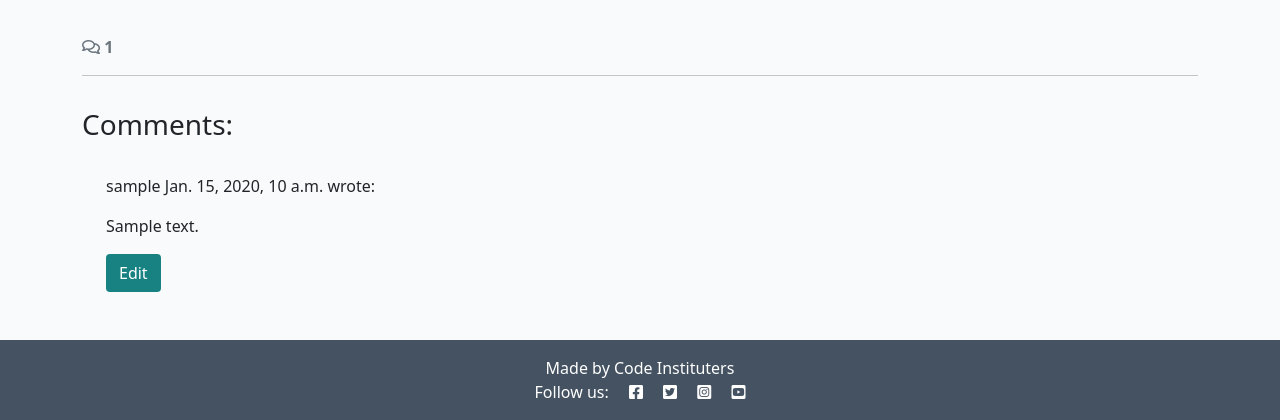
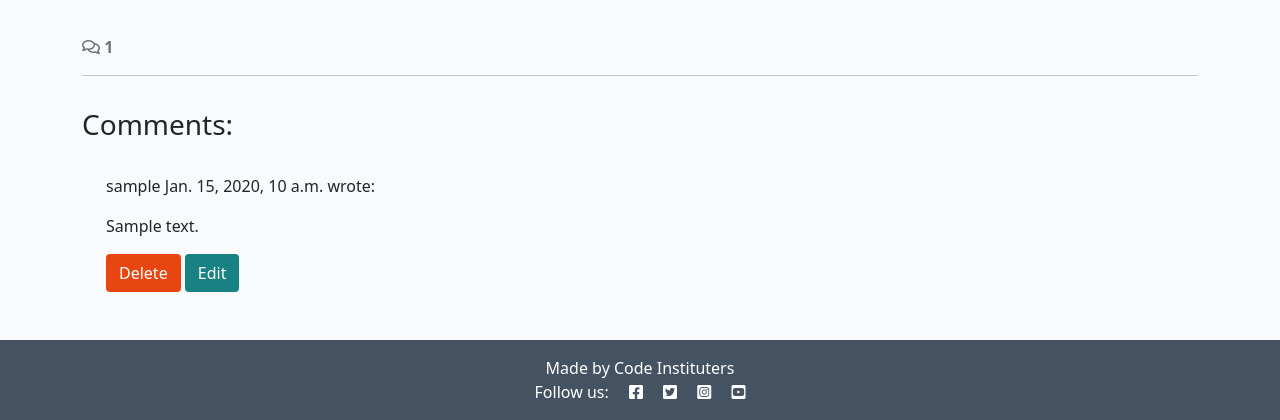
Before and after one commit to jordanabraga/lovebooks, a Django app: a page that uses books/templates/books/book_detail.html in a window 1280 px wide. Shown: the part 965-1385 px from the top of the page. Run offline with Django 4.2, Linux system fonts and the light colour scheme; a user stored in the database is signed in; tables that the repository leaves empty hold one stand-in row (values such as "Sample post"); parts of the project's set-up code (start-up, migrations or seed data) failed here and were passed over; some libraries are stand-ins or nearby versions.

Commit message:
Add delete button to comments

```diff
--- a/books/static/js/comments.js
+++ b/books/static/js/comments.js
@@ -2,6 +2,10 @@ const editButtons = document.getElementsByClassName("btn-edit");
 const commentText = document.getElementById("id_body");
 const commentForm = document.getElementById("commentForm");
 const submitButton = document.getElementById("submitButton");
+
+const deleteModal = new bootstrap.Modal(document.getElementById("deleteModal"));
+const deleteButtons = document.getElementsByClassName("btn-delete");
+const deleteConfirm = document.getElementById("deleteConfirm");
 
 /**
 * Initializes edit functionality for the provided edit buttons.
@@ -22,3 +26,21 @@ for (let button of editButtons) {
     commentForm.setAttribute("action", `edit_comment/${commentId}`);
   });
 }
+
+/**
+* Initializes deletion functionality for the provided delete buttons.
+*
+* For each button in the `deleteButtons` collection:
+* - Retrieves the associated comment's ID upon click.
+* - Updates the `deleteConfirm` link's href to point to the
+* deletion endpoint for the specific comment.
+* - Displays a confirmation modal (`deleteModal`) to prompt
+* the user for confirmation before deletion.
+*/
+for (let button of deleteButtons) {
+    button.addEventListener("click", (e) => {
+      let commentId = e.target.getAttribute("comment_id");
+      deleteConfirm.href = `delete_comment/${commentId}`;
+      deleteModal.show();
+    });
+  }
--- a/books/templates/books/book_detail.html
+++ b/books/templates/books/book_detail.html
@@ -47,7 +47,6 @@
       </div>
     </div>
   </div>
-
   <!-- Creating New Comments -->
   <div class="col-md-4 card mb-4 mt-3">
       <div class="card-body">
@@ -104,12 +103,40 @@
           </p>
           {% endif %}
           {% if user.is_authenticated and comment.added_by == user %}
+          <button class="btn btn-delete"
+          comment_id="{{ comment.id }}">Delete</button>
           <button class="btn btn-edit"
             comment_id="{{ comment.id }}">Edit</button>
           {% endif %}
         </div>
         <!-- Our for loop ends here -->
         {% endfor %}
+      </div>
+    </div>
+</div>
+
+</div>
+
+<!-- Delete confirmation modal -->
+<div class="modal fade" id="deleteModal" tabindex="-1"
+  aria-labelledby="deleteModalLabel" aria-hidden="true">
+  <div class="modal-dialog">
+    <div class="modal-content">
+      <div class="modal-header">
+        <h5 class="modal-title"
+          id="deleteModalLabel">Delete comment?</h5>
+        <button type="button" class="btn-close"
+          data-bs-dismiss="modal" aria-label="Close"></button>
+      </div>
+      <div class="modal-body">
+        Are you sure you want to delete your comment?
+        This action cannot be undone.
+      </div>
+      <div class="modal-footer">
+        <button type="button" class="btn btn-secondary"
+          data-bs-dismiss="modal">Close</button>
+        <a id="deleteConfirm" href="#" class="btn
+          btn-danger">Delete</a>
       </div>
     </div>
   </div>
--- a/books/urls.py
+++ b/books/urls.py
@@ -6,4 +6,6 @@ urlpatterns = [
     path('<slug:slug>/', views.book_detail, name='book_detail'),
     path('<slug:slug>/edit_comment/<int:comment_id>',
          views.comment_edit, name='comment_edit'),
+    path('<slug:slug>/delete_comment/<int:comment_id>',
+         views.comment_delete, name='comment_delete'),
 ]
--- a/books/views.py
+++ b/books/views.py
@@ -73,3 +73,19 @@ def comment_edit(request, slug, comment_id):
                 messages.add_message(request, messages.ERROR, 'Error updating comment!')
 
     return HttpResponseRedirect(reverse('book_detail', args=[slug]))
+
+def comment_delete(request, slug, comment_id):
+    """
+    view to delete comment
+    """
+    queryset = Book.objects.filter(status=1)
+    post = get_object_or_404(queryset, slug=slug)
+    comment = get_object_or_404(Comment, pk=comment_id)
+
+    if comment.added_by == request.user:
+        comment.delete()
+        messages.add_message(request, messages.SUCCESS, 'Comment deleted!')
+    else:
+        messages.add_message(request, messages.ERROR, 'You can only delete your own comments!')
+
+    return HttpResponseRedirect(reverse('book_detail', args=[slug]))
```
Lines whose indentation alone changed are shown as unchanged.
